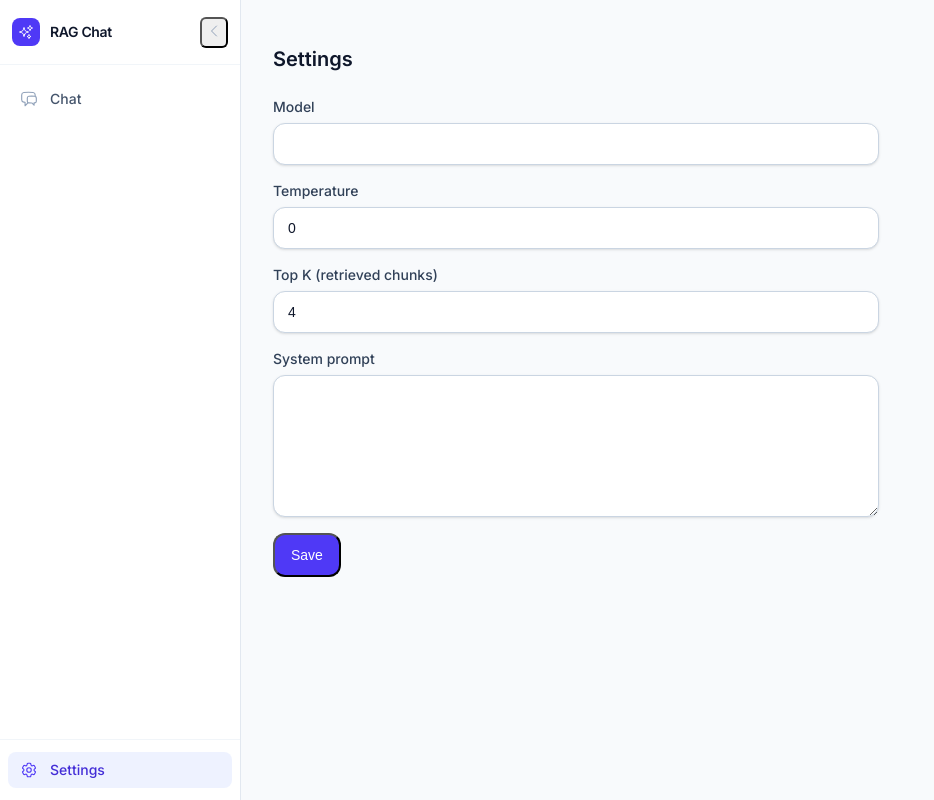
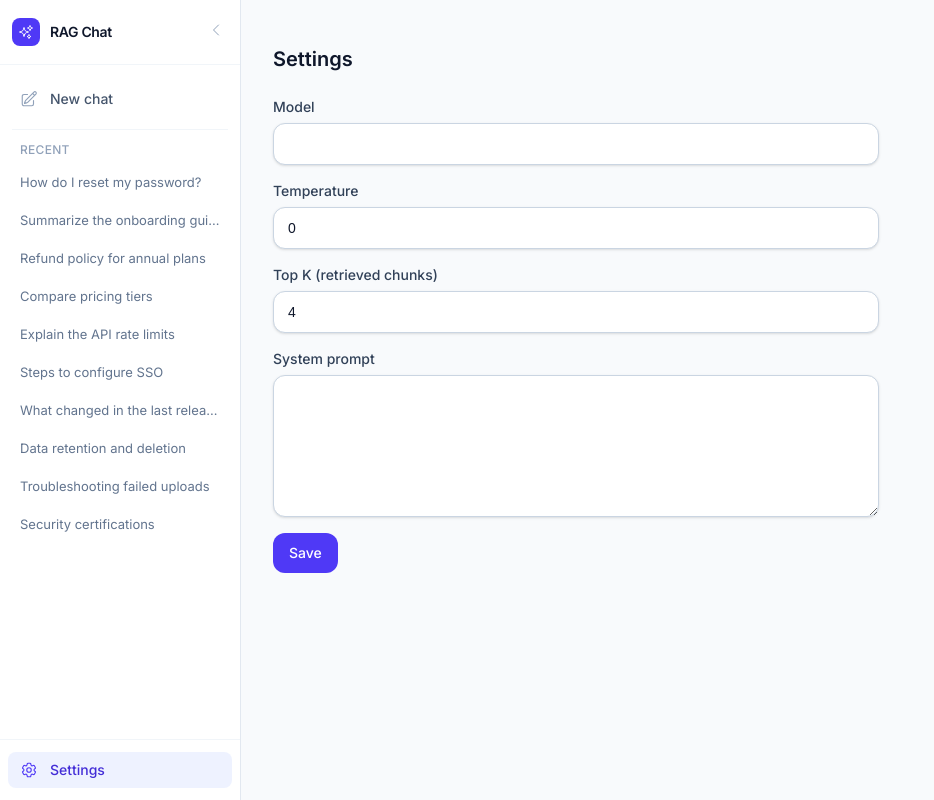
Before and after one commit to hadifar/rag, a React (Vite) app in the folder frontend/: page /settings in a window 1280 px wide. Shown: the whole page, without its empty margins (0-934 px from the left). Built offline with nearby package versions, Linux system fonts and the light colour scheme.

Commit message:
feat: add mock session to the sidebar

```diff
--- a/frontend/src/components/layout/Sidebar.tsx
+++ b/frontend/src/components/layout/Sidebar.tsx
@@ -1,7 +1,7 @@
 import { useState } from 'react';
-import { NavLink } from 'react-router-dom';
+import { NavLink, useNavigate } from 'react-router-dom';
 import {
-  ChatBubbleLeftRightIcon,
+  PencilSquareIcon,
   Cog6ToothIcon,
   ChevronLeftIcon,
   ChevronRightIcon,
@@ -10,7 +10,20 @@ import {
 
 type NavItem = { to: string; label: string; Icon: typeof SparklesIcon };
 
-const mainLinks: NavItem[] = [{ to: '/', label: 'Chat', Icon: ChatBubbleLeftRightIcon }];
+// TODO: replace with real sessions from the backend.
+const MOCK_SESSIONS = [
+  { id: 's1', title: 'How do I reset my password?' },
+  { id: 's2', title: 'Summarize the onboarding guide' },
+  { id: 's3', title: 'Refund policy for annual plans' },
+  { id: 's4', title: 'Compare pricing tiers' },
+  { id: 's5', title: 'Explain the API rate limits' },
+  { id: 's6', title: 'Steps to configure SSO' },
+  { id: 's7', title: 'What changed in the last release?' },
+  { id: 's8', title: 'Data retention and deletion' },
+  { id: 's9', title: 'Troubleshooting failed uploads' },
+  { id: 's10', title: 'Security certifications' },
+];
+
 const footerLinks: NavItem[] = [{ to: '/settings', label: 'Settings', Icon: Cog6ToothIcon }];
 
 function SidebarLink({ to, label, Icon, isCollapsed }: NavItem & { isCollapsed: boolean }) {
@@ -20,7 +33,7 @@ function SidebarLink({ to, label, Icon, isCollapsed }: NavItem & { isCollapsed:
       end={to === '/'}
       title={isCollapsed ? label : undefined}
       className={({ isActive }) =>
-        `flex items-center gap-3 rounded-lg px-3 py-2 text-sm font-medium no-underline transition-colors ${
+        `flex items-center gap-3 rounded-lg px-3 py-2 text-sm font-medium transition-colors ${
           isCollapsed ? 'justify-center' : ''
         } ${
           isActive
@@ -44,6 +57,13 @@ function SidebarLink({ to, label, Icon, isCollapsed }: NavItem & { isCollapsed:
 
 export default function Sidebar() {
   const [isCollapsed, setIsCollapsed] = useState(false);
+  const [activeSession, setActiveSession] = useState<string | null>(null);
+  const navigate = useNavigate();
+
+  const startNewChat = () => {
+    setActiveSession(null);
+    navigate('/');
+  };
 
   return (
     <aside
@@ -89,11 +109,48 @@ export default function Sidebar() {
         </div>
       )}
 
-      {/* Nav */}
-      <nav className="flex-1 py-4 px-2 space-y-0.5 overflow-y-auto">
-        {mainLinks.map((link) => (
-          <SidebarLink key={link.to} {...link} isCollapsed={isCollapsed} />
-        ))}
+      {/* New chat */}
+      <div className="px-2 pt-4 shrink-0">
+        <button
+          onClick={startNewChat}
+          title={isCollapsed ? 'New chat' : undefined}
+          className={`w-full flex items-center gap-3 rounded-lg px-3 py-2 text-sm font-medium text-slate-600 hover:bg-slate-100 hover:text-slate-900 transition-colors ${
+            isCollapsed ? 'justify-center' : ''
+          }`}
+        >
+          <PencilSquareIcon
+            className="shrink-0 text-slate-400"
+            style={{ height: '1.125rem', width: '1.125rem' }}
+          />
+          {!isCollapsed && 'New chat'}
+        </button>
+      </div>
+
+      <div className="mx-3 my-3 border-t border-slate-100 shrink-0" />
+
+      {/* Previous sessions */}
+      <nav className="flex-1 px-2 pb-2 space-y-0.5 overflow-y-auto min-h-0">
+        {!isCollapsed && (
+          <>
+            <p className="px-3 pb-1 text-xs font-medium uppercase tracking-wide text-slate-400">
+              Recent
+            </p>
+            {MOCK_SESSIONS.map(({ id, title }) => (
+              <button
+                key={id}
+                onClick={() => setActiveSession(id)}
+                title={title}
+                className={`block w-full truncate rounded-lg px-3 py-2.5 text-left text-[13px] transition-colors ${
+                  activeSession === id
+                    ? 'bg-slate-100 font-medium text-slate-900'
+                    : 'text-slate-500 hover:bg-slate-50 hover:text-slate-900'
+                }`}
+              >
+                {title}
+              </button>
+            ))}
+          </>
+        )}
       </nav>
 
       {/* Footer */}
--- a/frontend/src/index.css
+++ b/frontend/src/index.css
@@ -2,6 +2,23 @@
 @layer theme, base, components, utilities;
 @import 'tailwindcss/theme.css' layer(theme);
 @import 'tailwindcss/utilities.css' layer(utilities);
+
+/* Minimal reset, kept in the base layer so unlayered @chatui/core styles and
+   Tailwind utilities both take precedence over it. */
+@layer base {
+  button {
+    background: transparent;
+    border: 0;
+    padding: 0;
+    font: inherit;
+    color: inherit;
+    cursor: pointer;
+  }
+  a {
+    color: inherit;
+    text-decoration: none;
+  }
+}
 
 :root {
   --font-sans: 'Inter', ui-sans-serif, system-ui, -apple-system, sans-serif;
--- a/frontend/src/pages/ChatPage.tsx
+++ b/frontend/src/pages/ChatPage.tsx
@@ -1,11 +1,12 @@
 import Chat from '@chatui/core';
+import { useLocation } from 'react-router-dom';
 import { useChat } from '../hooks/useChat';
 import { renderMessageContent } from '../components/MessageContent';
 
 
 import '../App.css';
 
-export default function ChatPage() {
+function ChatSession() {
   const { messages, sendMessage } = useChat();
 
   return (
@@ -19,3 +20,10 @@ export default function ChatPage() {
     />
   );
 }
+
+// New-chat navigates to '/' again, which produces a fresh location.key;
+// keying the session on it remounts the chat with empty state.
+export default function ChatPage() {
+  const { key } = useLocation();
+  return <ChatSession key={key} />;
+}
```
Also changed, not shown: 1 other file (tests, documents, lock files or other folders).
